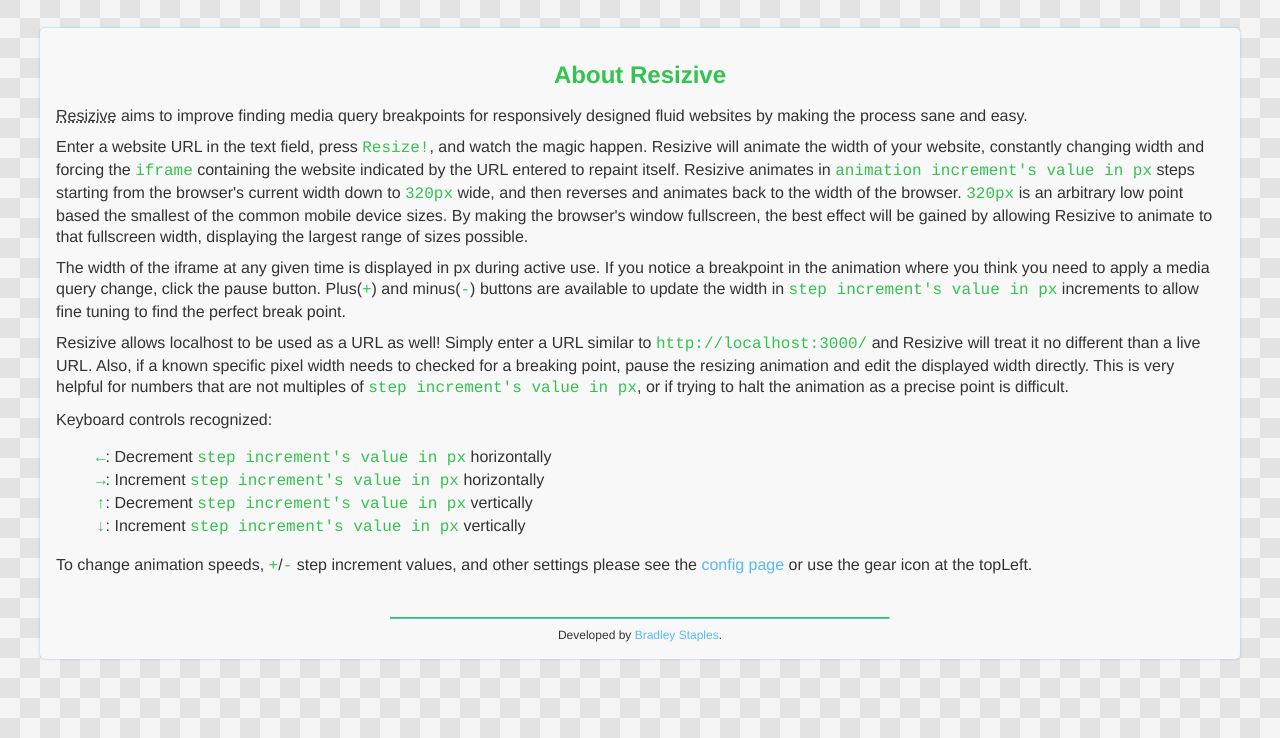
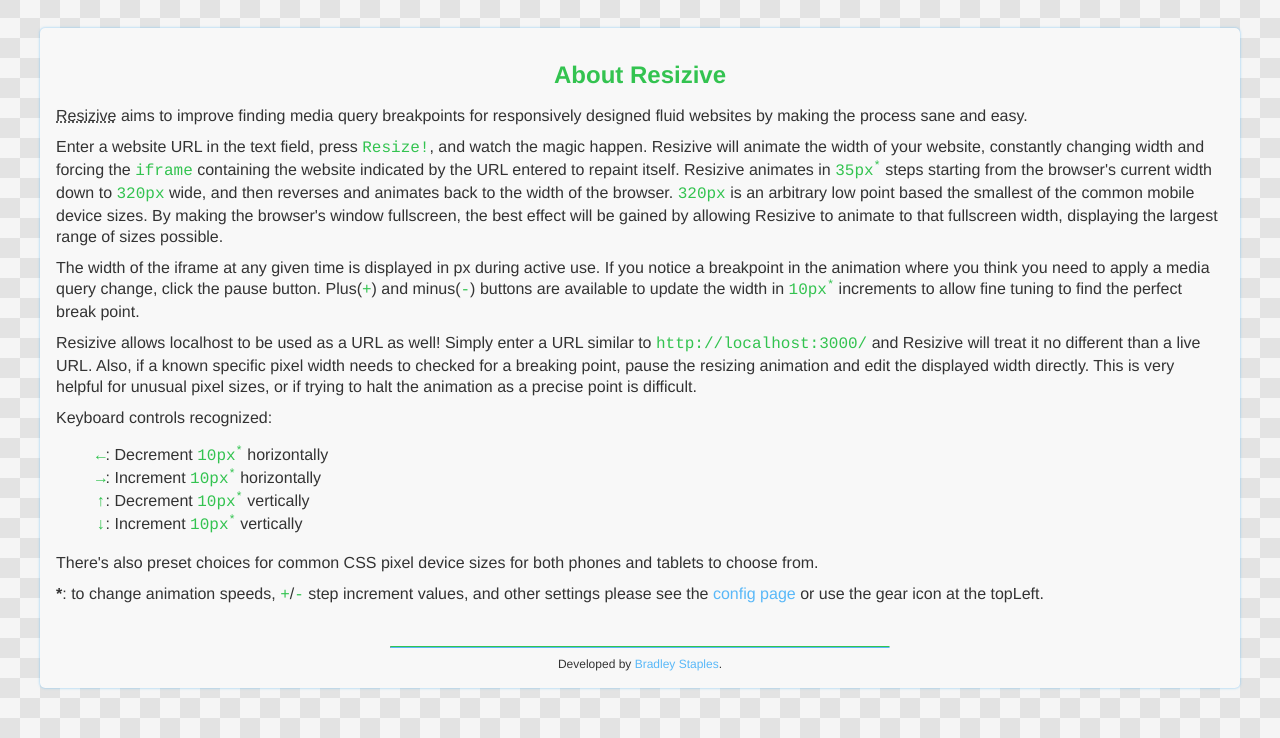
Before and after one commit to BradleyStaples/resizive-react, a Gatsby site: page / in a window 1280 px wide. Shown: the part 62-800 px from the top of the page. Built offline with nearby package versions, Linux system fonts and the light colour scheme; Gatsby itself is replaced by a stand-in of ours.

Commit message:
Update home page copy

```diff
--- a/src/pages/index.js
+++ b/src/pages/index.js
@@ -21,25 +21,26 @@ const IndexPage = () => {
           <abbr title='pronounced /rēˈsīzsiv/ (a portmanteau of Resize and Responsive)'>Resizive</abbr> aims to improve finding media query breakpoints for responsively designed fluid websites by making the process sane and easy.
         </p>
         <p>
-          Enter a website URL in the text field, press <code>Resize!</code>, and watch the magic happen. Resizive will animate the width of your website, constantly changing width and forcing the <code>iframe</code> containing the website indicated by the URL entered to repaint itself. Resizive animates in <code>animation increment's value in px</code> steps starting from the browser's current width down to <code>320px</code> wide, and then reverses and animates back to the width of the browser. <code>320px</code> is an arbitrary low point based the smallest of the common mobile device sizes. By making the browser's window fullscreen, the best effect will be gained by allowing Resizive to animate to that fullscreen width, displaying the largest range of sizes possible.
+          Enter a website URL in the text field, press <code>Resize!</code>, and watch the magic happen. Resizive will animate the width of your website, constantly changing width and forcing the <code>iframe</code> containing the website indicated by the URL entered to repaint itself. Resizive animates in <code>35px<sup>*</sup></code> steps starting from the browser's current width down to <code>320px</code> wide, and then reverses and animates back to the width of the browser. <code>320px</code> is an arbitrary low point based the smallest of the common mobile device sizes. By making the browser's window fullscreen, the best effect will be gained by allowing Resizive to animate to that fullscreen width, displaying the largest range of sizes possible.
         </p>
         <p>
-          The width of the iframe at any given time is displayed in px during active use. If you notice a breakpoint in the animation where you think you need to apply a media query change, click the pause button. Plus(<code>+</code>) and minus(<code>-</code>) buttons are available to update the width in <code>step increment's value in px</code> increments to allow fine tuning to find the perfect break point.
+          The width of the iframe at any given time is displayed in px during active use. If you notice a breakpoint in the animation where you think you need to apply a media query change, click the pause button. Plus(<code>+</code>) and minus(<code>-</code>) buttons are available to update the width in <code>10px<sup>*</sup></code> increments to allow fine tuning to find the perfect break point.
         </p>
         <p>
-          Resizive allows localhost to be used as a URL as well! Simply enter a URL similar to <code>http://localhost:3000/</code> and Resizive will treat it no different than a live URL. Also, if a known specific pixel width needs to checked for a breaking point, pause the resizing animation and edit the displayed width directly. This is very helpful for numbers that are not multiples of <code>step increment's value in px</code>, or if trying to halt the animation as a precise point is difficult.
+          Resizive allows localhost to be used as a URL as well! Simply enter a URL similar to <code>http://localhost:3000/</code> and Resizive will treat it no different than a live URL. Also, if a known specific pixel width needs to checked for a breaking point, pause the resizing animation and edit the displayed width directly. This is very helpful for unusual pixel sizes, or if trying to halt the animation as a precise point is difficult.
         </p>
         <p>
           Keyboard controls recognized:
         </p>
         <ul className='controls'>
-          <li><code>&larr;</code>: Decrement <code>step increment's value in px</code> horizontally</li>
-          <li><code>&rarr;</code>: Increment <code>step increment's value in px</code> horizontally</li>
-          <li><code>&uarr;</code>: Decrement <code>step increment's value in px</code> vertically</li>
-          <li><code>&darr;</code>: Increment <code>step increment's value in px</code> vertically</li>
+          <li><code>&larr;</code>: Decrement <code>10px<sup>*</sup></code> horizontally</li>
+          <li><code>&rarr;</code>: Increment <code>10px<sup>*</sup></code> horizontally</li>
+          <li><code>&uarr;</code>: Decrement <code>10px<sup>*</sup></code> vertically</li>
+          <li><code>&darr;</code>: Increment <code>10px<sup>*</sup></code> vertically</li>
         </ul>
+        <p>There's also preset choices for common CSS pixel device sizes for both phones and tablets to choose from.</p>
         <p>
-          To change animation speeds, <code>+</code>/<code>-</code> step increment values, and other settings please see the <Link to='/'>config page</Link> or use the gear icon at the topLeft.
+          <b>*</b>: to change animation speeds, <code>+</code>/<code>-</code> step increment values, and other settings please see the <Link to='/'>config page</Link> or use the gear icon at the topLeft.
         </p>
         <Footer />
       </div>
```
